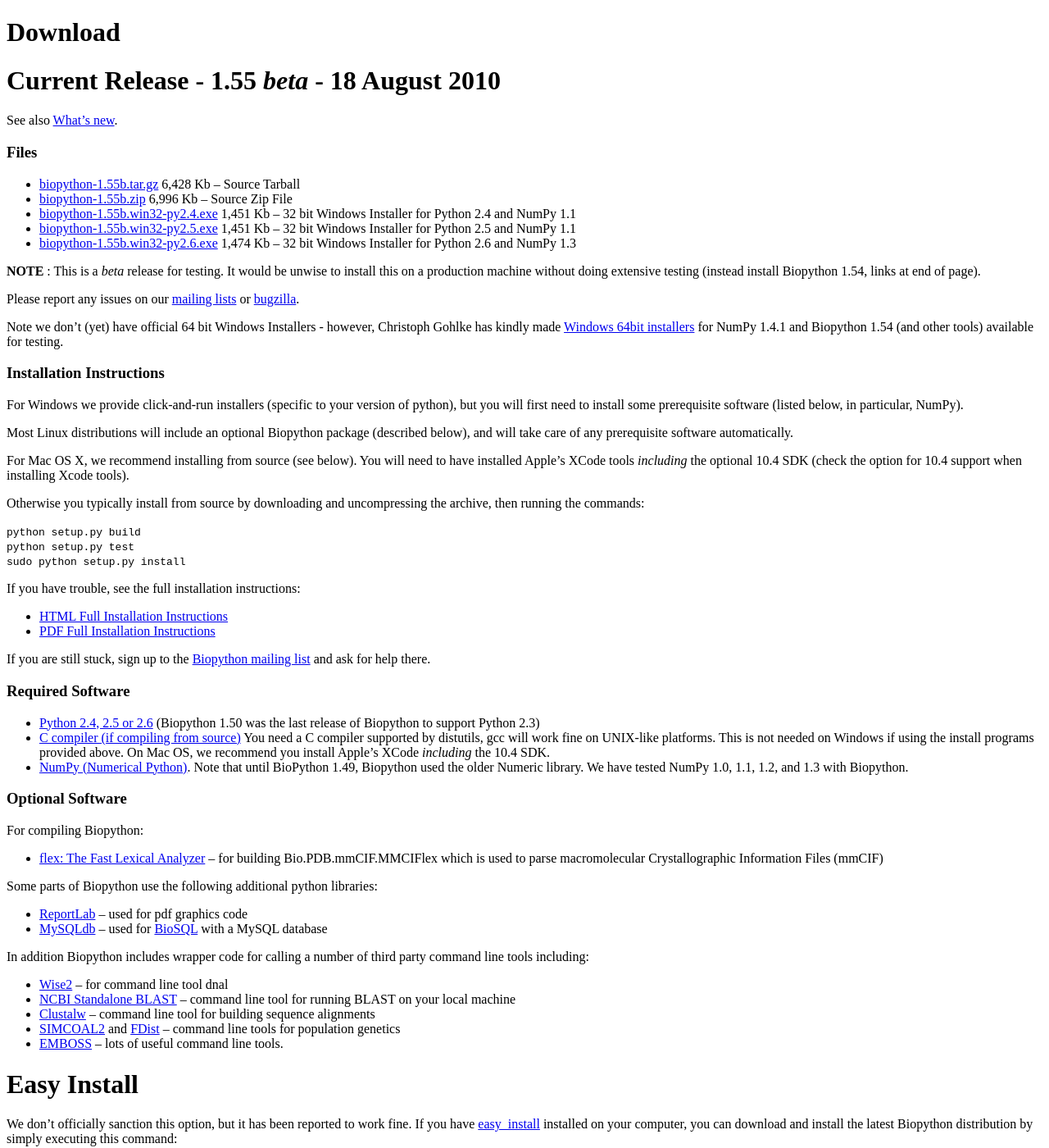
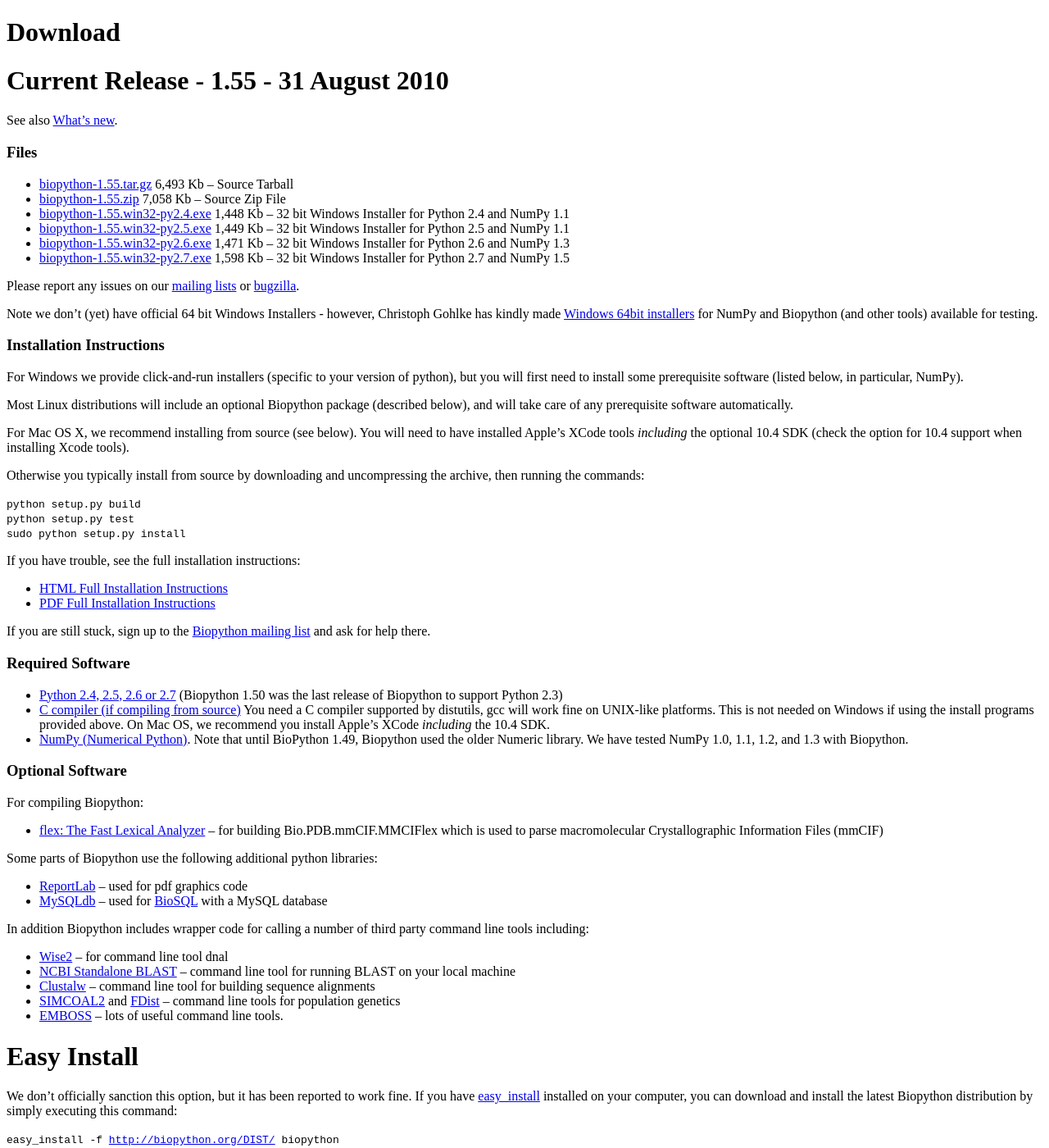
Before and after one commit to biopython/biopython.github.io, a Jekyll site: the page built from wiki/Download.md, in a window 1280 px wide and 1400 px high. Shown: the whole window at 82% size. Built offline with Jekyll 4.4.1, drawn with Linux system fonts in a browser that asks for light colours.

Commit message:
Biopython 1.55

```diff
--- a/wiki/Download.md
+++ b/wiki/Download.md
@@ -4,27 +4,25 @@ permalink: wiki/Download
 layout: wiki
 ---
 
-Current Release - 1.55 *beta* - 18 August 2010
-==============================================
+Current Release - 1.55 - 31 August 2010
+=======================================
 
 See also [What's new](http://biopython.open-bio.org/SRC/biopython/NEWS).
 
 ### Files
 
--   [biopython-1.55b.tar.gz](http://biopython.org/DIST/biopython-1.55b.tar.gz)
-    6,428 Kb -- Source Tarball
--   [biopython-1.55b.zip](http://biopython.org/DIST/biopython-1.55b.zip)
-    6,996 Kb -- Source Zip File
--   [biopython-1.55b.win32-py2.4.exe](http://biopython.org/DIST/biopython-1.55b.win32-py2.4.exe)
-    1,451 Kb -- 32 bit Windows Installer for Python 2.4 and NumPy 1.1
--   [biopython-1.55b.win32-py2.5.exe](http://biopython.org/DIST/biopython-1.55b.win32-py2.5.exe)
-    1,451 Kb -- 32 bit Windows Installer for Python 2.5 and NumPy 1.1
--   [biopython-1.55b.win32-py2.6.exe](http://biopython.org/DIST/biopython-1.55b.win32-py2.6.exe)
-    1,474 Kb -- 32 bit Windows Installer for Python 2.6 and NumPy 1.3
-
-**NOTE** : This is a *beta* release for testing. It would be unwise to
-install this on a production machine without doing extensive testing
-(instead install Biopython 1.54, links at end of page).
+-   [biopython-1.55.tar.gz](http://biopython.org/DIST/biopython-1.55.tar.gz)
+    6,493 Kb -- Source Tarball
+-   [biopython-1.55.zip](http://biopython.org/DIST/biopython-1.55.zip)
+    7,058 Kb -- Source Zip File
+-   [biopython-1.55.win32-py2.4.exe](http://biopython.org/DIST/biopython-1.55.win32-py2.4.exe)
+    1,448 Kb -- 32 bit Windows Installer for Python 2.4 and NumPy 1.1
+-   [biopython-1.55.win32-py2.5.exe](http://biopython.org/DIST/biopython-1.55.win32-py2.5.exe)
+    1,449 Kb -- 32 bit Windows Installer for Python 2.5 and NumPy 1.1
+-   [biopython-1.55.win32-py2.6.exe](http://biopython.org/DIST/biopython-1.55.win32-py2.6.exe)
+    1,471 Kb -- 32 bit Windows Installer for Python 2.6 and NumPy 1.3
+-   [biopython-1.55.win32-py2.7.exe](http://biopython.org/DIST/biopython-1.55.win32-py2.7.exe)
+    1,598 Kb -- 32 bit Windows Installer for Python 2.7 and NumPy 1.5
 
 Please report any issues on our [mailing
 lists](mailing_lists "wikilink") or
@@ -32,8 +30,8 @@ lists](mailing_lists "wikilink") or
 
 Note we don't (yet) have official 64 bit Windows Installers - however,
 Christoph Gohlke has kindly made [Windows 64bit
-installers](http://www.lfd.uci.edu/~gohlke/pythonlibs/) for NumPy 1.4.1
-and Biopython 1.54 (and other tools) available for testing.
+installers](http://www.lfd.uci.edu/~gohlke/pythonlibs/) for NumPy and
+Biopython (and other tools) available for testing.
 
 ### Installation Instructions
 
@@ -68,8 +66,8 @@ list](Mailing_lists "wikilink") and ask for help there.
 
 ### Required Software
 
--   [Python 2.4, 2.5 or 2.6](http://www.python.org) (Biopython 1.50 was
-    the last release of Biopython to support Python 2.3)
+-   [Python 2.4, 2.5, 2.6 or 2.7](http://www.python.org) (Biopython 1.50
+    was the last release of Biopython to support Python 2.3)
 -   [C compiler (if compiling
     from source)](http://www.python.org/doc/current/inst/inst.html) You
     need a C compiler supported by distutils, gcc will work fine on
```
Also changed, not shown: 1 other file.
